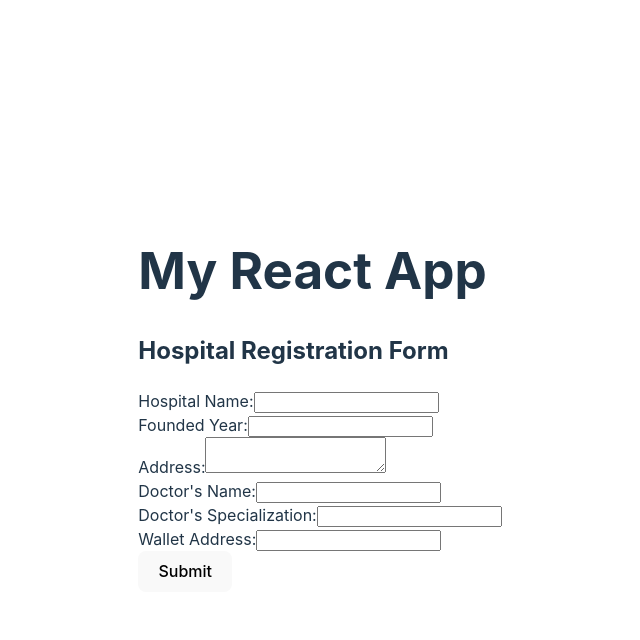
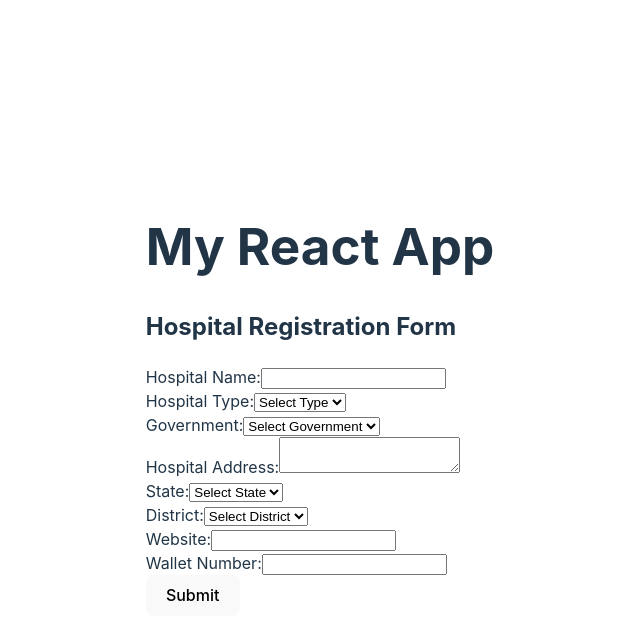
Before and after one commit to ktLearner/TRINIT_TechBrigade_WEB3, a React (Vite) app in the folder healthcare_trinit/: page / in a window 1280 px wide. Both pictures are taken after a click on the button "Hospital". Shown: the top 640 px of the page, without its empty margins (320-960 px from the left). Built offline with nearby package versions, Linux system fonts and the light colour scheme.

Commit message:
Forms and basic Appointment

```diff
--- a/healthcare_trinit/src/App.jsx
+++ b/healthcare_trinit/src/App.jsx
@@ -1,6 +1,7 @@
 import React, { useState } from 'react';
 import HospitalRegn from './Forms/HospitalRegn'; // Import the HospitalRegn component
 import PatientRegn from './Forms/PatientRegn'; // Import the PatientRegn component
+import AppointmentBook from './Forms/Appointment'; // Import the AppointmentBookingForm component
 
 const App = () => {
     const [userType, setUserType] = useState(null); // State to track user selection
@@ -16,12 +17,15 @@ const App = () => {
             return <HospitalRegn />;
         } else if (userType === 'patient') {
             return <PatientRegn />;
+        } else if (userType === 'appointment') {
+            return <AppointmentBook />;
         } else {
             return (
                 <div>
                     <h2>Select User Type</h2>
                     <button onClick={() => handleUserSelect('hospital')}>Hospital</button>
                     <button onClick={() => handleUserSelect('patient')}>Patient</button>
+                    <button onClick={() => handleUserSelect('appointment')}>Book Appointment</button> {/* New option */}
                 </div>
             );
         }
--- /dev/null
+++ b/healthcare_trinit/src/Forms/Appointment.jsx
@@ -0,0 +1,173 @@
+import React, { useState } from "react";
+
+function AppointmentBookingForm() {
+  // State variables for form data
+  const [selectedState, setSelectedState] = useState("");
+  const [selectedHospital, setSelectedHospital] = useState("");
+  const [selectedDepartment, setSelectedDepartment] = useState("");
+  const [selectedDoctor, setSelectedDoctor] = useState("");
+  const [selectedDate, setSelectedDate] = useState("");
+  const [selectedTime, setSelectedTime] = useState("");
+
+  // Dummy data for hospitals, departments, doctors, and available timings
+  const hospitals = [
+    { name: "Hospital 1", state: "State 1" },
+    { name: "Hospital 2", state: "State 1" },
+    { name: "Hospital 3", state: "State 2" },
+    { name: "Hospital 4", state: "State 2" } /* Add more hospitals */,
+  ];
+  const departments = [
+    { name: "Department 1", hospital: "Hospital 1" },
+    { name: "Department 2", hospital: "Hospital 1" } /* Add more departments */,
+  ];
+  const doctors = [
+    { name: "Doctor 1", department: "Department 1" },
+    { name: "Doctor 2", department: "Department 1" } /* Add more doctors */,
+  ];
+  const availableTimes = [
+    "9:00 AM",
+    "10:00 AM",
+    "11:00 AM" /* Add more timings */,
+  ];
+
+  // Event handlers for form selection
+  const handleStateChange = (e) => {
+    setSelectedState(e.target.value);
+    // Reset selections for subsequent dropdowns
+    setSelectedHospital("");
+    setSelectedDepartment("");
+    setSelectedDoctor("");
+  };
+
+  const handleHospitalChange = (e) => {
+    setSelectedHospital(e.target.value);
+    setSelectedDepartment("");
+    setSelectedDoctor("");
+  };
+
+  const handleDepartmentChange = (e) => {
+    setSelectedDepartment(e.target.value);
+    setSelectedDoctor("");
+  };
+
+  const handleDoctorChange = (e) => {
+    setSelectedDoctor(e.target.value);
+  };
+
+  const handleDateChange = (date) => {
+    setSelectedDate(date);
+  };
+
+  const handleTimeChange = (time) => {
+    setSelectedTime(time);
+  };
+
+  const handleSubmit = (e) => {
+    e.preventDefault();
+    // Submit appointment booking data
+    console.log("Appointment booked:", selectedDate, selectedTime);
+  };
+
+  return (
+    <div>
+      <h2>Book an Appointment</h2>
+      <form onSubmit={handleSubmit}>
+        <div>
+          <label htmlFor="state">State:</label>
+          <select
+            id="state"
+            onChange={handleStateChange}
+            value={selectedState}
+            required
+          >
+            <option value="">Select State</option>
+            {[...new Set(hospitals.map((hospital) => hospital.state))].map(
+              (state) => (
+                <option key={state} value={state}>
+                  {state}
+                </option>
+              )
+            )}
+          </select>
+        </div>
+        <div>
+          <label htmlFor="hospital">Hospital:</label>
+          <select
+            id="hospital"
+            onChange={handleHospitalChange}
+            value={selectedHospital}
+            required
+          >
+            <option value="">Select Hospital</option>
+            {hospitals
+              .filter((hospital) => hospital.state === selectedState)
+              .map((hospital) => (
+                <option key={hospital.name} value={hospital.name}>
+                  {hospital.name}
+                </option>
+              ))}
+          </select>
+        </div>
+        <div>
+          <label htmlFor="department">Department:</label>
+          <select
+            id="department"
+            onChange={handleDepartmentChange}
+            value={selectedDepartment}
+            required
+          >
+            <option value="">Select Department</option>
+            {departments
+              .filter((department) => department.hospital === selectedHospital)
+              .map((department) => (
+                <option key={department.name} value={department.name}>
+                  {department.name}
+                </option>
+              ))}
+          </select>
+        </div>
+        <div>
+          <label htmlFor="doctor">Doctor:</label>
+          <select
+            id="doctor"
+            onChange={handleDoctorChange}
+            value={selectedDoctor}
+            required
+          >
+            <option value="">Select Doctor</option>
+            {doctors
+              .filter((doctor) => doctor.department === selectedDepartment)
+              .map((doctor) => (
+                <option key={doctor.name} value={doctor.name}>
+                  {doctor.name}
+                </option>
+              ))}
+          </select>
+        </div>
+        <div>
+          <label htmlFor="date">Date:</label>
+          {/* Calendar component to select date */}
+        </div>
+        <div>
+          <label htmlFor="time">Time:</label>
+          <select
+            id="time"
+            onChange={(e) => handleTimeChange(e.target.value)}
+            value={selectedTime}
+            required
+          >
+            <option value="">Select Time</option>
+            {availableTimes.map((time) => (
+              <option key={time} value={time}>
+                {time}
+              </option>
+            ))}
+          </select>
+        </div>
+        <button type="submit">Book Appointment</button>
+      </form>
+    </div>
+  );
+}
+
+export default AppointmentBookingForm;
--- a/healthcare_trinit/src/Forms/HospitalRegn.jsx
+++ b/healthcare_trinit/src/Forms/HospitalRegn.jsx
@@ -2,13 +2,23 @@ import React, { useState } from 'react';
 
 function HospitalRegistrationForm() {
   const [formData, setFormData] = useState({
-    name: '',
-    foundedYear: '',
-    address: '',
-    doctorName: '',
-    doctorSpecialization: '',
-    walletAddress: ''
+    hospitalName: '',
+    hospitalType: '',
+    government: '',
+    hospitalAddress: '',
+    state: '',
+    district: '',
+    website: '',
+    walletNumber: ''
   });
+
+  const [districts, setDistricts] = useState([]);
+
+  const states = [
+    { name: 'State 1', districts: ['District 1', 'District 2', 'District 3'] },
+    { name: 'State 2', districts: ['District A', 'District B', 'District C'] },
+    // Add more states and their districts as needed
+  ];
 
   const handleChange = (e) => {
     const { name, value } = e.target;
@@ -16,11 +26,15 @@ function HospitalRegistrationForm() {
       ...formData,
       [name]: value
     });
+
+    if (name === 'state') {
+      const selectedState = states.find(state => state.name === value);
+      setDistricts(selectedState ? selectedState.districts : []);
+    }
   };
 
   const handleSubmit = (e) => {
     e.preventDefault();
-    // You can perform form validation or submit the data to an API here
     console.log(formData);
   };
 
@@ -29,66 +43,103 @@ function HospitalRegistrationForm() {
       <h2>Hospital Registration Form</h2>
       <form onSubmit={handleSubmit}>
         <div>
-          <label htmlFor="name">Hospital Name:</label>
+          <label htmlFor="hospitalName">Hospital Name:</label>
           <input
             type="text"
-            id="name"
-            name="name"
-            value={formData.name}
+            id="hospitalName"
+            name="hospitalName"
+            value={formData.hospitalName}
             onChange={handleChange}
             required
           />
         </div>
         <div>
-          <label htmlFor="foundedYear">Founded Year:</label>
+          <label htmlFor="hospitalType">Hospital Type:</label>
+          <select
+            id="hospitalType"
+            name="hospitalType"
+            value={formData.hospitalType}
+            onChange={handleChange}
+            required
+          >
+            <option value="">Select Type</option>
+            <option value="Public">Public</option>
+            <option value="Private">Private</option>
+          </select>
+        </div>
+        <div>
+          <label htmlFor="government">Government:</label>
+          <select
+            id="government"
+            name="government"
+            value={formData.government}
+            onChange={handleChange}
+            required
+          >
+            <option value="">Select Government</option>
+            <option value="Central">Central</option>
+            <option value="State">State</option>
+            <option value="Local">Local</option>
+          </select>
+        </div>
+        <div>
+          <label htmlFor="hospitalAddress">Hospital Address:</label>
+          <textarea
+            id="hospitalAddress"
+            name="hospitalAddress"
+            value={formData.hospitalAddress}
+            onChange={handleChange}
+            required
+          ></textarea>
+        </div>
+        <div>
+          <label htmlFor="state">State:</label>
+          <select
+            id="state"
+            name="state"
+            value={formData.state}
+            onChange={handleChange}
+            required
+          >
+            <option value="">Select State</option>
+            {states.map(state => (
+              <option key={state.name} value={state.name}>{state.name}</option>
+            ))}
+          </select>
+        </div>
+        <div>
+          <label htmlFor="district">District:</label>
+          <select
+            id="district"
+            name="district"
+            value={formData.district}
+            onChange={handleChange}
+            required
+          >
+            <option value="">Select District</option>
+            {districts.map(district => (
+              <option key={district} value={district}>{district}</option>
+            ))}
+          </select>
+        </div>
+        <div>
+          <label htmlFor="website">Website:</label>
           <input
-            type="number"
-            id="foundedYear"
-            name="foundedYear"
-            value={formData.foundedYear}
+            type="url"
+            id="website"
+            name="website"
+            value={formData.website}
             onChange={handleChange}
             required
           />
         </div>
         <div>
-          <label htmlFor="address">Address:</label>
-          <textarea
-            id="address"
-            name="address"
-            value={formData.address}
-            onChange={handleChange}
-            required
-          ></textarea>
-        </div>
-        <div>
-          <label htmlFor="doctorName">Doctor's Name:</label>
+          <label htmlFor="walletNumber">Wallet Number:</label>
           <input
             type="text"
-            id="doctorName"
-            name="doctorName"
-            value={formData.doctorName}
-            onChange={handleChange}
-            required
-          />
-        </div>
-        <div>
-          <label htmlFor="doctorSpecialization">Doctor's Specialization:</label>
-          <input
-            type="text"
-            id="doctorSpecialization"
-            name="doctorSpecialization"
-            value={formData.doctorSpecialization}
-            onChange={handleChange}
-            required
-          />
-        </div>
-        <div>
-          <label htmlFor="walletAddress">Wallet Address:</label>
-          <input
-            type="text"
-            id="walletAddress"
-            name="walletAddress"
-            value={formData.walletAddress}
+            id="walletNumber"
+            name="walletNumber"
+            value={formData.walletNumber}
             onChange={handleChange}
             required
           />
```
